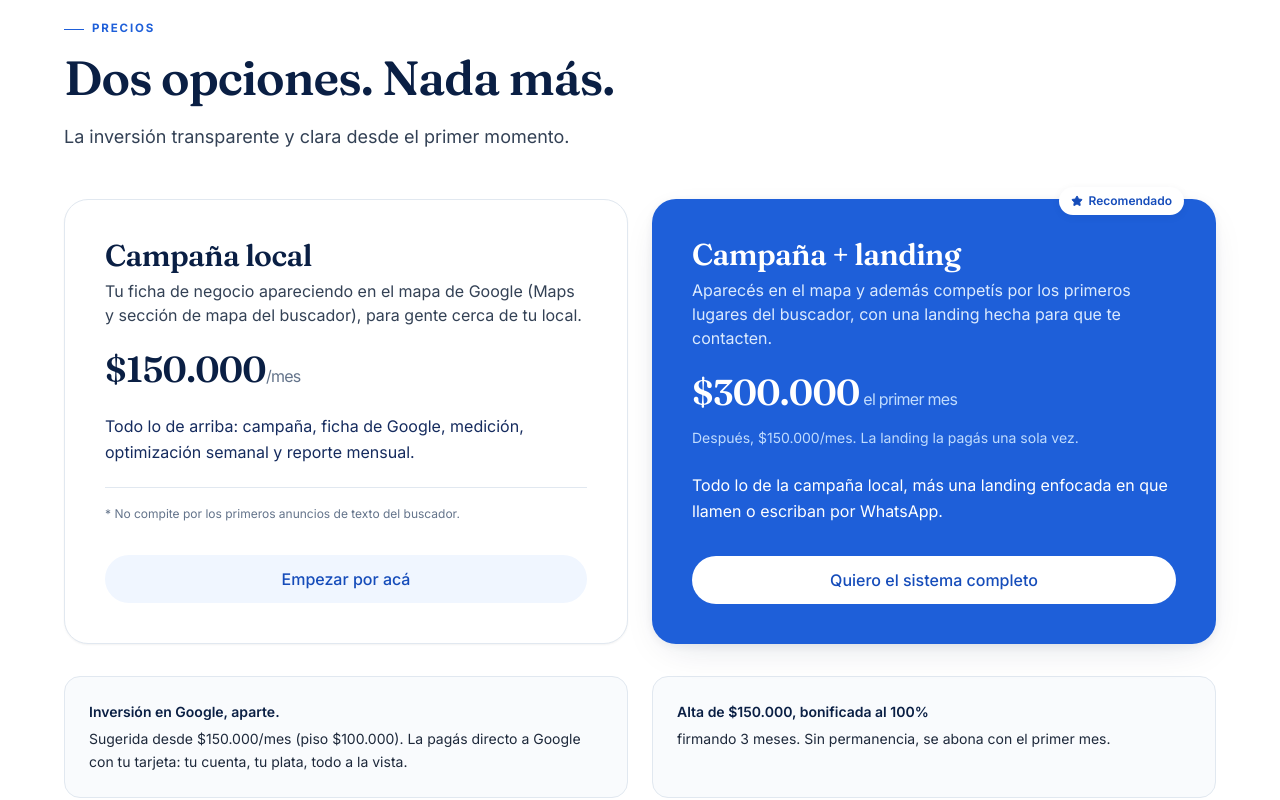
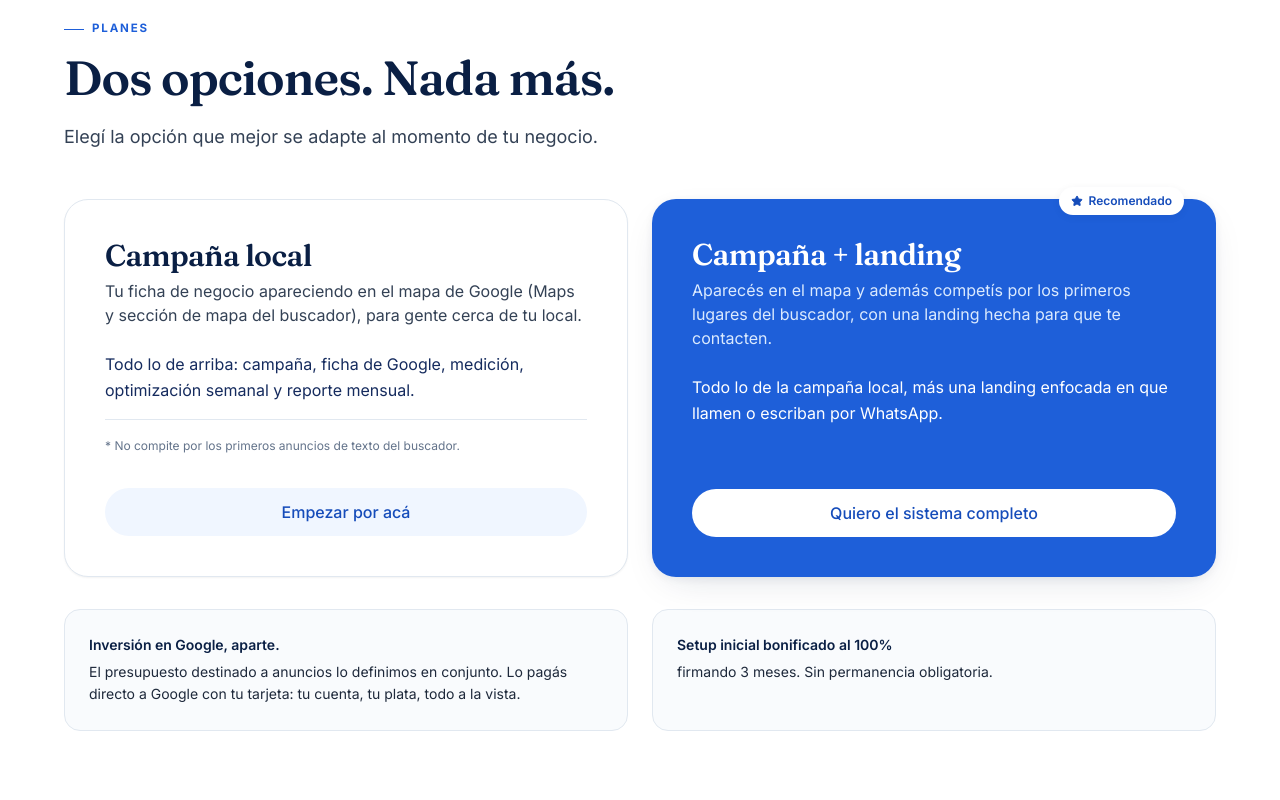
Before and after one commit to lihuel-code/Impulso-Digital, a Next.js app: page /primero-en-tu-zona in a window 1280 px wide. Shown: the part 4600-5400 px from the top of the page. Built offline with nearby package versions, Linux system fonts and the light colour scheme.

Commit message:
feat: hide specific pricing amounts from all service pages

```diff
--- a/app/google-ads/page.tsx
+++ b/app/google-ads/page.tsx
@@ -179,10 +179,6 @@ export default function GoogleAdsPage() {
                 ))}
               </ul>
 
-              <div className="pt-6 border-t border-ink-100">
-                <p className="text-xs font-semibold uppercase tracking-wider text-ink-400 mb-1">Desde</p>
-                <p className="display text-3xl font-semibold text-ink-900">$300.000<span className="text-base text-ink-400 font-sans font-normal">/mes</span></p>
-              </div>
             </div>
 
             {/* Plan Scale - featured */}
@@ -210,15 +206,11 @@ export default function GoogleAdsPage() {
                 ))}
               </ul>
 
-              <div className="pt-6 border-t border-white/10">
-                <p className="text-xs font-semibold uppercase tracking-wider text-accent-400 mb-1">Desde</p>
-                <p className="display text-3xl font-semibold">$500.000<span className="text-base text-blue-200 font-sans font-normal">/mes</span></p>
-              </div>
             </div>
           </div>
 
           <p className="mt-8 text-sm text-ink-400 italic text-center">
-            Valores en ARS. No incluyen el presupuesto destinado a pauta publicitaria.
+            Nuestros planes de gestión no incluyen el presupuesto destinado a pauta publicitaria.
           </p>
         </div>
       </section>
--- a/app/primero-en-tu-zona/page.tsx
+++ b/app/primero-en-tu-zona/page.tsx
@@ -363,9 +363,9 @@ export default function PrimeroEnTuZonaPage() {
       <section id="precios" className="section">
         <div className="wrap">
           <SectionHeader
-            eyebrow="Precios"
+            eyebrow="Planes"
             title="Dos opciones. Nada más."
-            description="La inversión transparente y clara desde el primer momento."
+            description="Elegí la opción que mejor se adapte al momento de tu negocio."
           />
 
           <div className="mt-12 grid md:grid-cols-2 gap-6">
@@ -376,9 +376,6 @@ export default function PrimeroEnTuZonaPage() {
                 Tu ficha de negocio apareciendo en el mapa de Google (Maps y sección de mapa del buscador), para gente cerca de tu local.
               </p>
 
-              <div className="mb-6">
-                <p className="display text-4xl font-semibold text-ink-900">$150.000<span className="text-base text-ink-400 font-sans font-normal">/mes</span></p>
-              </div>
 
               <p className="text-ink-700 leading-relaxed flex-1">
                 Todo lo de arriba: campaña, ficha de Google, medición, optimización semanal y reporte mensual.
@@ -409,11 +406,6 @@ export default function PrimeroEnTuZonaPage() {
                 Aparecés en el mapa y además competís por los primeros lugares del buscador, con una landing hecha para que te contacten.
               </p>
 
-              <div className="mb-4">
-                <p className="display text-4xl font-semibold text-white">$300.000<span className="text-base text-blue-200 font-sans font-normal"> el primer mes</span></p>
-              </div>
-
-              <p className="text-sm text-blue-200 mb-6">Después, $150.000/mes. La landing la pagás una sola vez.</p>
 
               <p className="text-white leading-relaxed flex-1">
                 Todo lo de la campaña local, más una landing enfocada en que llamen o escriban por WhatsApp.
@@ -432,14 +424,13 @@ export default function PrimeroEnTuZonaPage() {
           <div className="mt-8 grid gap-6 md:grid-cols-2">
             <div className="p-6 rounded-2xl bg-ink-50/50 border border-ink-100">
               <p className="leading-relaxed text-ink-600 text-sm">
-                <span className="font-semibold text-ink-900 block mb-1">Inversión en Google, aparte.</span> Sugerida desde
-                $150.000/mes (piso $100.000). La pagás directo a Google con tu tarjeta: tu cuenta, tu plata, todo a la vista.
+                <span className="font-semibold text-ink-900 block mb-1">Inversión en Google, aparte.</span> El presupuesto destinado a anuncios lo definimos en conjunto. Lo pagás directo a Google con tu tarjeta: tu cuenta, tu plata, todo a la vista.
               </p>
             </div>
             <div className="p-6 rounded-2xl bg-ink-50/50 border border-ink-100">
               <p className="leading-relaxed text-ink-600 text-sm">
-                <span className="font-semibold text-ink-900 block mb-1">Alta de $150.000, bonificada al 100%</span> firmando 3
-                meses. Sin permanencia, se abona con el primer mes.
+                <span className="font-semibold text-ink-900 block mb-1">Setup inicial bonificado al 100%</span> firmando 3
+                meses. Sin permanencia obligatoria.
               </p>
             </div>
           </div>
@@ -471,7 +462,7 @@ export default function PrimeroEnTuZonaPage() {
               },
               {
                 q: "¿Puedo probar un solo mes?",
-                a: "Podés, abonando el alta de $150.000. Pero un mes solo tira la calibración a la basura: por eso firmando 3 meses el alta es gratis.",
+                a: "Podés, abonando el costo de setup inicial. Sin embargo, un mes solo tira la calibración a la basura: por eso firmando 3 meses el alta es gratis.",
               },
             ].map((faq, i) => (
               <details key={i} className="group py-6">
--- a/app/sitios-web/page.tsx
+++ b/app/sitios-web/page.tsx
@@ -102,9 +102,6 @@ export default function SitiosWebPage() {
               </div>
               <div className="flex flex-wrap items-center justify-between gap-3 mb-3">
                 <h3 className="display text-2xl text-ink-900">Landing page</h3>
-                <span className="shrink-0 text-sm font-semibold px-3 py-1 rounded-full bg-brand-50 text-brand-600 border border-brand-100">
-                  Desde $300.000
-                </span>
               </div>
               <p className="text-ink-500 mb-6 leading-relaxed">
                 Una sola página enfocada en un objetivo: capturar leads. Ideal
@@ -129,9 +126,6 @@ export default function SitiosWebPage() {
               </div>
               <div className="flex flex-wrap items-center justify-between gap-3 mb-3">
                 <h3 className="display text-2xl text-white">Sitio institucional</h3>
-                <span className="shrink-0 text-sm font-semibold px-3 py-1 rounded-full bg-white/10 text-white border border-white/20">
-                  Desde $500.000
-                </span>
               </div>
               <p className="text-blue-100 mb-6 leading-relaxed">
                 Múltiples páginas para empresas que necesitan presentar
```
